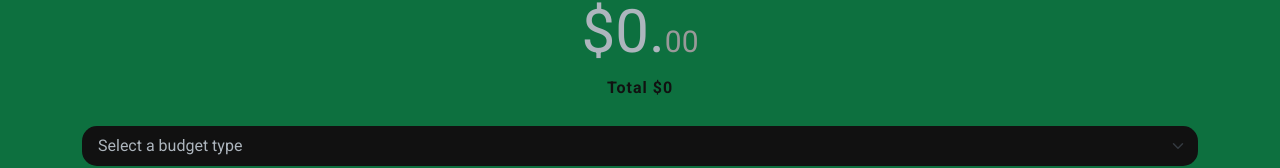
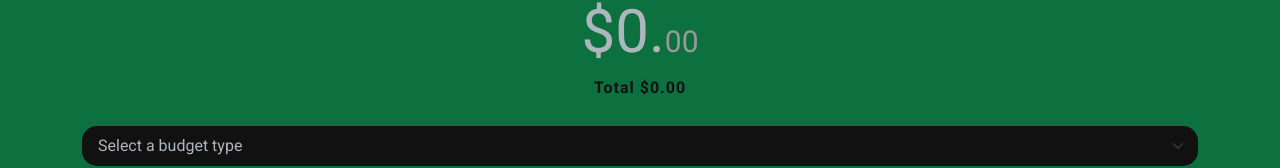
Before and after one commit to saadixl/Budgetics, a React (Create React App) app: page / in a window 1280 px wide. Shown: the part 138-306 px from the top of the page. Built offline with nearby package versions, Linux system fonts and the light colour scheme.

Commit message:
Fix decimal point for total balance

```diff
--- a/src/App.js
+++ b/src/App.js
@@ -106,7 +106,7 @@ function App() {
             className="remaining"
             amount={budget - current}
             title={`${getBudgetTitle(selectedBudgetType)} balance`}
-            secondaryTitle={`Total $${totalBalance}`}
+            secondaryTitle={`Total $${totalBalance.toFixed(2)}`}
           />
         </Col>
         <Col className="budget-type-wrapper" xs={12}>
```
